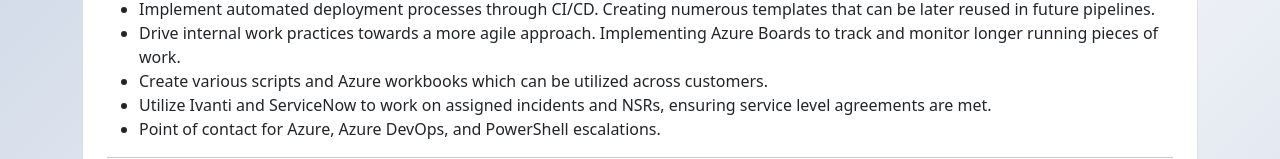
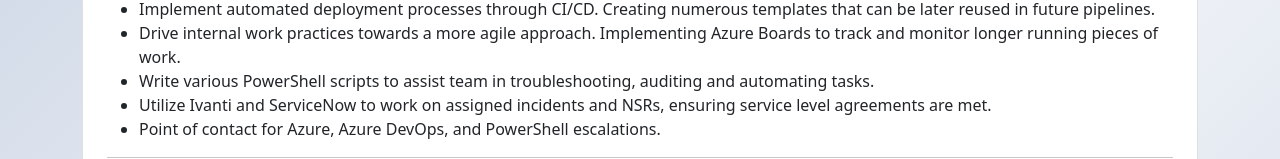
Before and after one commit to juddlestone/resume.itsjack.cloud, a plain HTML site: page index.html in a window 1280 px wide. Shown: the part 762-921 px from the top of the page. Drawn offline with nearby package versions, Linux system fonts and the light colour scheme; no server answers; a web font is replaced by a local one.

Commit message:
update bullet point

```diff
--- a/index.html
+++ b/index.html
@@ -77,7 +77,7 @@
                             track and monitor longer running pieces of work.
                         </li>
                         <li>
-                            Create various scripts and Azure workbooks which can be utilized across customers.
+                            Write various PowerShell scripts to assist team in troubleshooting, auditing and automating tasks.
                         </li>
                         <li>
                             Utilize Ivanti and ServiceNow to work on assigned incidents and NSRs, ensuring service level
```
